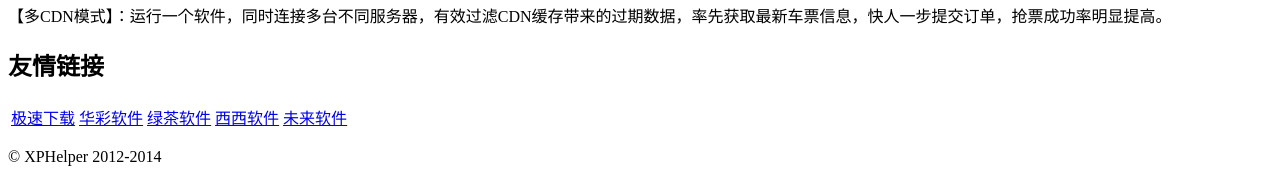
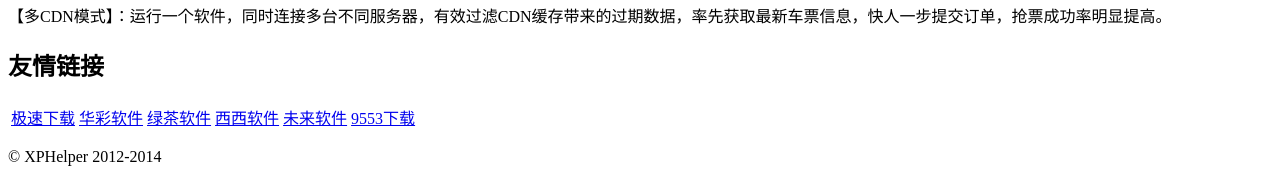
Before and after one commit to xphelper/xphelper.github.com, a Jekyll site: the page built from index.md, in a window 1280 px wide. Shown: the part 2075-2254 px from the top of the page. Built offline with Jekyll 4.4.1, drawn with Linux system fonts in a browser that asks for light colours; nearby versions of some CDN libraries; library files that are not in the unit come from our copies; Markdown is read by kramdown in place of the engine named in the settings; comment, search, counter and statistics services are not loaded.

Commit message:
add web link

```diff
--- a/index.md
+++ b/index.md
@@ -47,4 +47,4 @@ Win8,Win7,Vista,WinXp,Win2000,Win2003
 
 ## 友情链接
 
-<a href='http://www.jisuxz.com/'>极速下载</a> | <a href='http://www.huacolor.com/' target='_blank'>华彩软件</a> | <a href='http://www.33lc.com/' target='_blank'>绿茶软件</a> | <a href='http://www.cr173.com/' target='_blank'>西西软件</a> | <a href='http://www.orsoon.com' target='_blank'>未来软件</a>
+<a href='http://www.jisuxz.com/'>极速下载</a> | <a href='http://www.huacolor.com/' target='_blank'>华彩软件</a> | <a href='http://www.33lc.com/' target='_blank'>绿茶软件</a> | <a href='http://www.cr173.com/' target='_blank'>西西软件</a> | <a href='http://www.orsoon.com/' target='_blank'>未来软件</a> | <a href='http://www.9553.com/' target='_blank'>9553下载</a>
```
Also changed, not shown: image/logo.png (added).
